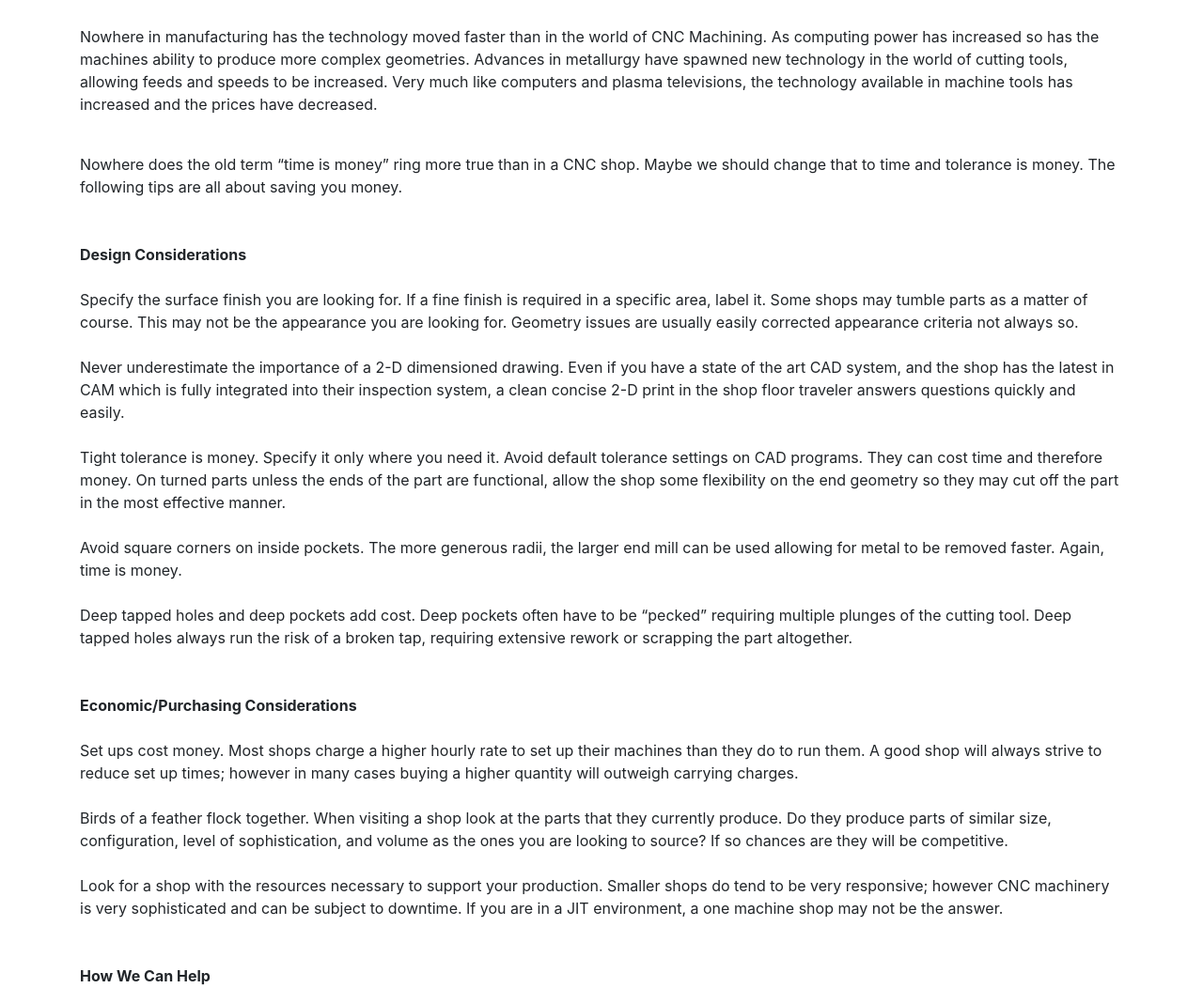
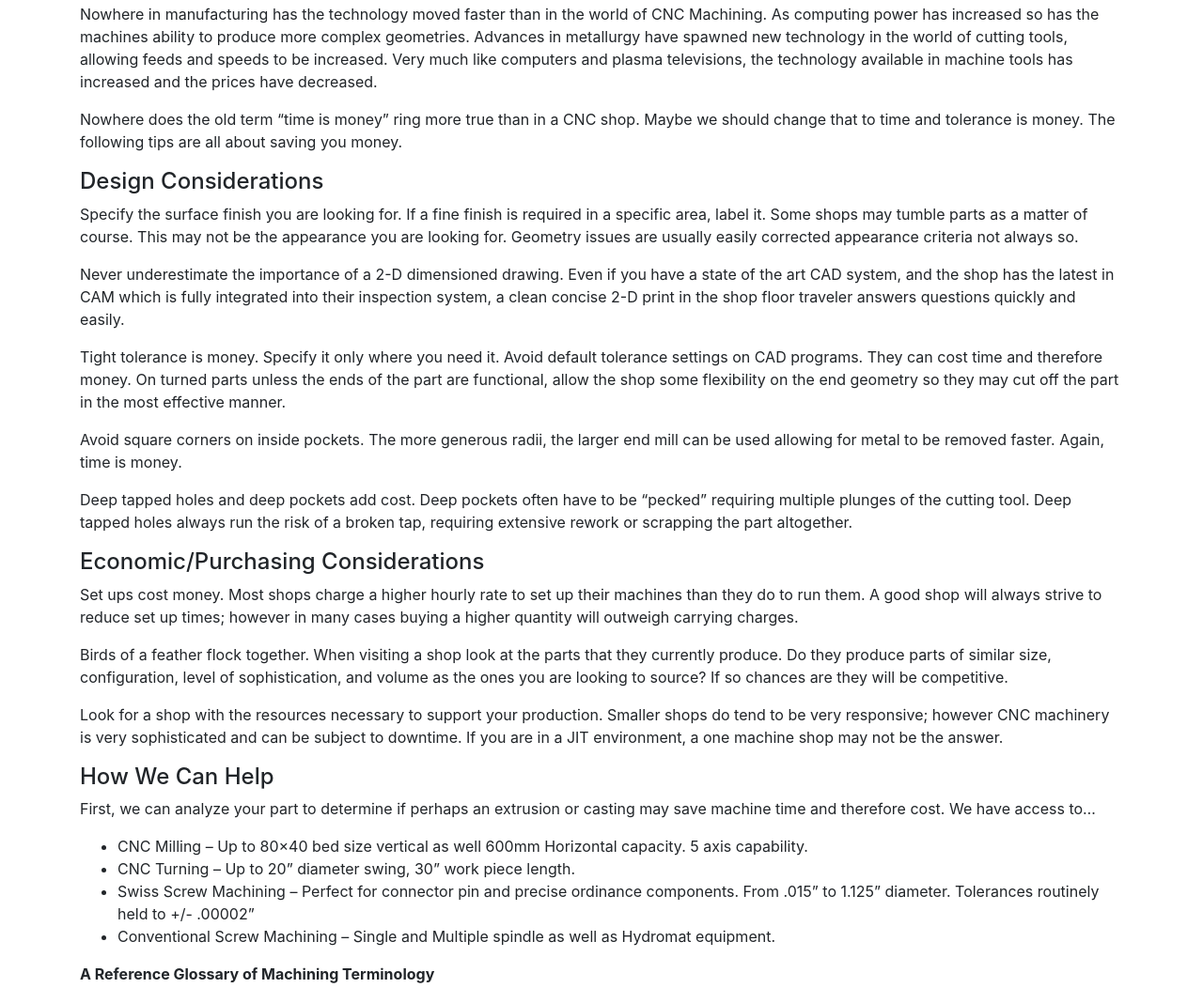
Before and after one commit to ybatista28/website, a plain HTML site: page html/machining.html in a window 1280 px wide. Shown: the part 513-1565 px from the top of the page at 94% size. Drawn offline with Linux system fonts and the light colour scheme.

Commit message:
Formatted the page better.

```diff
--- a/html/machining.html
+++ b/html/machining.html
@@ -70,122 +70,122 @@
          <!-- Image Header -->
          <img class="img-fluid rounded mb-4" src="../Pics/MetalCastingFoundry.jpg" alt="">
          <h1 class="mt-4 mb-3">CNC Machining</h1>
-         <br>
+
          <!-- Marketing Icons Section -->
-         <p>Nowhere in manufacturing has the technology moved faster than in the world of CNC Machining. As computing power has increased so has the machines ability to produce more complex geometries. Advances in metallurgy have spawned new technology in the world of cutting tools, allowing feeds and speeds to be increased. Very much like computers and plasma televisions, the technology available in machine tools has increased and the prices have decreased.<br><br></p>
-         Nowhere does the old term “time is money” ring more true than in a CNC shop. Maybe we should change that to time and tolerance is money. The following tips are all about saving you money.<br><br><br>
-         <b>Design Considerations</b><br><br>
-         Specify the surface finish you are looking for. If a fine finish is required in a specific area, label it. Some shops may tumble parts as a matter of course. This may not be the appearance you are looking for. Geometry issues are usually easily corrected appearance criteria not always so.<br><br>
-         Never underestimate the importance of a 2-D dimensioned drawing. Even if you have a state of the art CAD system, and the shop has the latest in CAM which is fully integrated into their inspection system, a clean concise 2-D print in the shop floor traveler answers questions quickly and easily.<br><br>
-         Tight tolerance is money. Specify it only where you need it. Avoid default tolerance settings on CAD programs. They can cost time and therefore money. On turned parts unless the ends of the part are functional, allow the shop some flexibility on the end geometry so they may cut off the part in the most effective manner.<br><br>
-         Avoid square corners on inside pockets. The more generous radii, the larger end mill can be used allowing for metal to be removed faster. Again, time is money.<br><br>
-         Deep tapped holes and deep pockets add cost. Deep pockets often have to be “pecked” requiring multiple plunges of the cutting tool. Deep tapped holes always run the risk of a broken tap, requiring extensive rework or scrapping the part altogether.<br><br><br>
-         <b>Economic/Purchasing Considerations</b><br><br>
-         Set ups cost money. Most shops charge a higher hourly rate to set up their machines than they do to run them. A good shop will always strive to reduce set up times; however in many cases buying a higher quantity will outweigh carrying charges.<br><br>
-         Birds of a feather flock together. When visiting a shop look at the parts that they currently produce. Do they produce parts of similar size, configuration, level of sophistication, and volume as the ones you are looking to source? If so chances are they will be competitive.<br><br>
-         Look for a shop with the resources necessary to support your production. Smaller shops do tend to be very responsive; however CNC machinery is very sophisticated and can be subject to downtime. If you are in a JIT environment, a one machine shop may not be the answer.<br><br><br>
-         <b>How We Can Help</b><br><br>
-         First, we can analyze your part to determine if perhaps an extrusion or casting may save machine time and therefore cost. We have access to…<br><br>
-         CNC Milling – Up to 80×40 bed size vertical as well 600mm Horizontal capacity. 5 axis capability.<br><br>
-         CNC Turning – Up to 20” diameter swing, 30” work piece length.<br><br>
-         Swiss Screw Machining – Perfect for connector pin and precise ordinance components. From .015” to 1.125” diameter. Tolerances routinely held to +/- .00002”<br><br>
-         Conventional Screw Machining – Single and Multiple spindle as well as Hydromat equipment.<br><br><br>
+         <p>Nowhere in manufacturing has the technology moved faster than in the world of CNC Machining. As computing power has increased so has the machines ability to produce more complex geometries. Advances in metallurgy have spawned new technology in the world of cutting tools, allowing feeds and speeds to be increased. Very much like computers and plasma televisions, the technology available in machine tools has increased and the prices have decreased.</p>
+         <p>Nowhere does the old term “time is money” ring more true than in a CNC shop. Maybe we should change that to time and tolerance is money. The following tips are all about saving you money.</p>
+         <h4>Design Considerations</h4>
+         <p>Specify the surface finish you are looking for. If a fine finish is required in a specific area, label it. Some shops may tumble parts as a matter of course. This may not be the appearance you are looking for. Geometry issues are usually easily corrected appearance criteria not always so.</p>
+         <p>Never underestimate the importance of a 2-D dimensioned drawing. Even if you have a state of the art CAD system, and the shop has the latest in CAM which is fully integrated into their inspection system, a clean concise 2-D print in the shop floor traveler answers questions quickly and easily.</p>
+         <p>Tight tolerance is money. Specify it only where you need it. Avoid default tolerance settings on CAD programs. They can cost time and therefore money. On turned parts unless the ends of the part are functional, allow the shop some flexibility on the end geometry so they may cut off the part in the most effective manner.</p>
+         <p>Avoid square corners on inside pockets. The more generous radii, the larger end mill can be used allowing for metal to be removed faster. Again, time is money.</p>
+         <p>Deep tapped holes and deep pockets add cost. Deep pockets often have to be “pecked” requiring multiple plunges of the cutting tool. Deep tapped holes always run the risk of a broken tap, requiring extensive rework or scrapping the part altogether.</p>
+         <h4>Economic/Purchasing Considerations</h4>
+         <p>Set ups cost money. Most shops charge a higher hourly rate to set up their machines than they do to run them. A good shop will always strive to reduce set up times; however in many cases buying a higher quantity will outweigh carrying charges.</p>
+        <p> Birds of a feather flock together. When visiting a shop look at the parts that they currently produce. Do they produce parts of similar size, configuration, level of sophistication, and volume as the ones you are looking to source? If so chances are they will be competitive.</p>
+        <p> Look for a shop with the resources necessary to support your production. Smaller shops do tend to be very responsive; however CNC machinery is very sophisticated and can be subject to downtime. If you are in a JIT environment, a one machine shop may not be the answer.</p>
+         <h4>How We Can Help</h4>
+         <p>First, we can analyze your part to determine if perhaps an extrusion or casting may save machine time and therefore cost. We have access to…</p>
+         <ul><li>CNC Milling – Up to 80×40 bed size vertical as well 600mm Horizontal capacity. 5 axis capability.</li>
+         <li>CNC Turning – Up to 20” diameter swing, 30” work piece length.</li>
+         <li>Swiss Screw Machining – Perfect for connector pin and precise ordinance components. From .015” to 1.125” diameter. Tolerances routinely held to +/- .00002”</li>
+             <li>Conventional Screw Machining – Single and Multiple spindle as well as Hydromat equipment. </li></ul>
          <b>A Reference Glossary of Machining Terminology</b><br><br>
          <ul>
             <li>Accuracy - The exactness of a measurement compared to the desired result.</li>
-            <br><br>
+
             <li>Axis - The line, real or imaginary, passing through the center of an object about which it could rotate; a point of reference.</li>
-            <br><br>
+
             <li>Bar Stock - Material purchased from manufacturers In the form of long bars. Bar stock may be round, square, or hexagonal.</li>
-            <br><br>
+
             <li>Blind Hole - A hole made in a workpiece that does not pass through it.</li>
-            <br><br>
+
             <li>Boring - The Process of using a single-point tool to enlarge a preexisting hole.</li>
-            <br><br>
+
             <li>Broach - A long, tapered cutting tool with serration’s which, when forced through a hole or across a surface, cuts a desired shape or size.</li>
-            <br><br>
+
             <li>Chucking Machine - A any lathe that uses a chuck to hold the part. The operator must load and unload each workpiece.</li>
-            <br><br>
+
             <li>Chatter - The occasional vibration between a workpiece and a cutting tool. Chatter decreases productivity, negatively impacts surface quality, and increases tool wear.</li>
-            <br><br>
+
             <li>Chamfer - The bevel or angular surface cut on the edge or a corner of a machined part.</li>
-            <br><br>
+
             <li>Chip - An unwanted piece of metal that is removed from a workpiece. Chips are formed when a tool cuts or grinds metal.</li>
-            <br><br>
+
             <li>Chuck - A Device that holds a work piece in place as it rotates. The chuck commonly has three or four jaws that can be adjusted to fit various sizes of parts.</li>
-            <br><br>
+
             <li>CNC Turning Center - A sophisticated CNC machine that specializes in turning, boring, drilling, and threading operations.</li>
-            <br><br>
+
             <li>Counterbore - To enlarge the top part of a hole to a specific size, as for the head of a socket-head or cap screw. Also, the tool that is used.</li>
-            <br><br>
+
             <li>Countersink - To enlarge the top part of a hole at an angle for a flat-head screw. Also, the tool that is used.</li>
-            <br><br>
+
             <li>Cutting Tool - A hardened piece of metal (tool steel) that is machined and ground so that it has the shape and cutting edges appropriate for the operation for which it is to be used.</li>
-            <br><br>
+
             <li>Cycle Time - The time during which a machine works on a single part.</li>
-            <br><br>
+
             <li>Deburr - To remove sharp edges.</li>
-            <br><br>
+
             <li>Drill - A pointed tool that is rotated to cut holes in material.</li>
-            <br><br>
+
             <li>Ductility - The property of a metal that permits it to be drawn. rolled, or hammered without fracturing or breaking.</li>
-            <br><br>
+
             <li>Extruded - Metal which had been shaped by forcing through a die.</li>
-            <br><br>
+
             <li>Facing - An operation performed on a lathe that feeds a single-point tool into the end of a cylindrical workpiece to create a flat surface.</li>
-            <br><br>
+
             <li>Feed - The linear movement  of a cutting tool into a part to remove material.</li>
-            <br><br>
+
             <li>Forming Tool - Tool ground to a desired shape to reproduce this shape on the workpiece.</li>
-            <br><br>
+
             <li>Fillet - A curved surface connecting two surfaces that form an angle.</li>
-            <br><br>
+
             <li>G-Code – The industry standard programming language that instructs a CNC machine what to do.</li>
-            <br><br>
+
             <li>Hardening – A heat-treating process for steel which increases its hardness and tensile strength and reduces its ductility.</li>
-            <br><br>
+
             <li>Heat Treatment – The process of heating and cooling a solid metal or alloy to obtain certain desired properties or characteristics.</li>
-            <br><br>
+
             <li>Honing – The process of finishing ground surfaces to a high degree of accuracy and smoothness with abrasive blocks applied to the surface under a light controlled pressure with a combination of rotary and reciprocating motions.</li>
-            <br><br>
+
             <li>Jig – A production work holding device that locates the workpiece and guides the cutting tool.</li>
-            <br><br>
+
             <li>Kerf – The width of cut made by a saw.</li>
-            <br><br>
+
             <li>Knurling – The process of finishing a part by scoring (pressing) patterns on the surface of the work.</li>
-            <br><br>
+
             <li>Live Tool - A cutting tool mounted in its own powered spindle on a CNC lathe. Live tooling allows tools to cut off center, perform milling operations, or create holes on the parts outer diameter while the part is held in the spindle.</li>
-            <br><br>
+
             <li>Machinability – The degree of difficulty with which a metal may be machined.</li>
-            <br><br>
+
             <li>Milling - A machining operation that uses a multi-point horizontal or vertical cutter to remove metal from the surface of a workpiece.</li>
-            <br><br>
+
             <li>Normalizing – Process of heating a ferrous metal or alloy to above its critical temperature and cooling in still air to room temperature to relieve internal stresses.</li>
-            <br><br>
+
             <li>Pitch - The nominal distance between centers of repetitive shapes.</li>
-            <br><br>
+
             <li>Precision - The degree to which an instrument will repeat the same measurement over a period of time.</li>
-            <br><br>
+
             <li>Roughing - The fast removal of stock to reduce a workpiece to approximate dimensions  leaving only enough material to finish the part to specifications.</li>
-            <br><br>
+
             <li>Roughness - A measurable degree of non-smoothness of the surface related to the height of the peaks and valleys.</li>
-            <br><br>
+
             <li>Screw Machine - An automated turning machine that continuously creates a number of finished parts from bar stock. Bar stock advances through the spindle and is held by a collet. Screw machines often have multiple spindles performing serveral different operations simultainiously.</li>
-            <br><br>
+
             <li>Secondary Operation - An additional operation required to finish a part that is performed on a separate machine from the machine that made the primary cuts.</li>
-            <br><br>
+
             <li>Setup - The total amount of time that is spent completing all tasks that are required to produce the first accurate part.</li>
-            <br><br>
+
             <li>Slotting - A milling operation that cuts a long groove in the surface of a workpiece.</li>
-            <br><br>
+
             <li>Stress - The internal force or resistance developed in steel which was hardened, extensively machined, or cold worked.</li>
-            <br><br>
+
             <li>Tapping - The process of cutting screw threads in a round hole with a tap (an internal thread cutting tool).</li>
-            <br><br>
+
             <li>Tensile Strength - The property of a metal which resists force applied to pull it apart.</li>
-            <br><br>
+
             <li>Toolpath - The path that a cutting tool traverses in order to remove material to create a shape.</li>
-            <br><br>
+
             <li>Workpiece - A part that is being worked on. It may be subject to cutting, welding, forming, or other operations.</li>
          </ul>
       </div>
```
Also changed, not shown: 1 other file.
